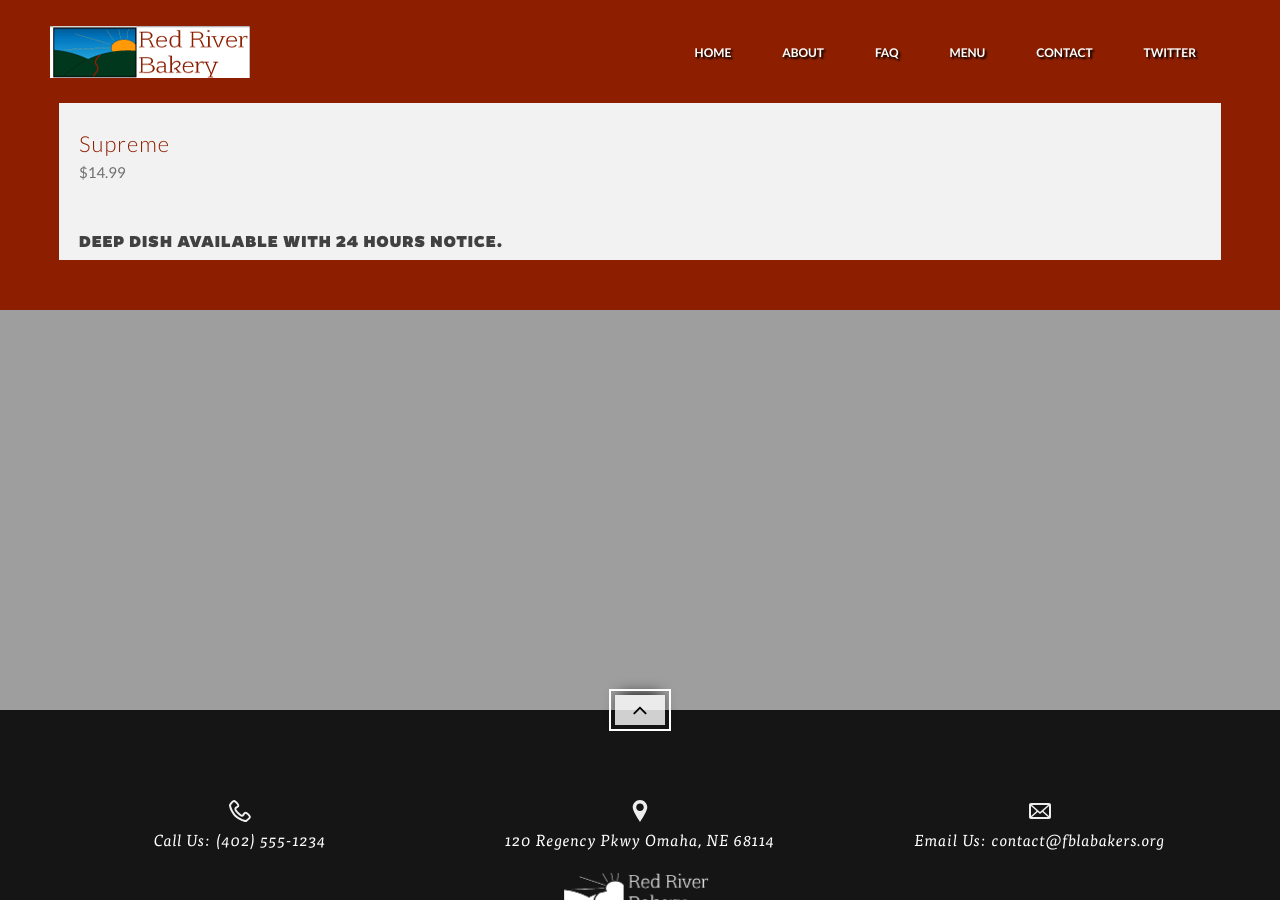
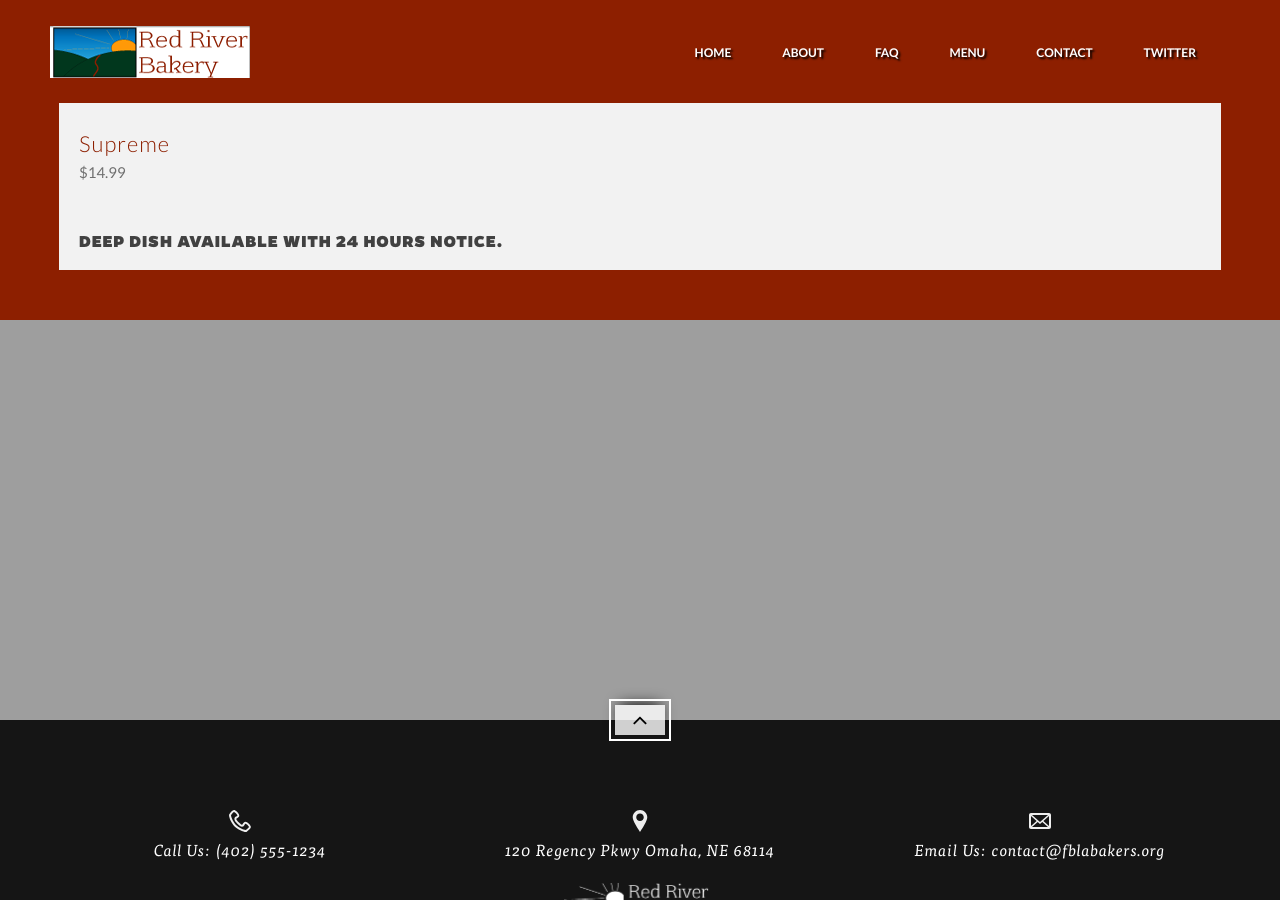
Before and after one commit to fblabake/fblabake.github.io, a Jekyll site: the page built from full_menu.html, in a window 1280 px wide and 900 px high, scrolled down 3158 px. Built offline with Jekyll 4.4.1, drawn with Linux system fonts in a browser that asks for light colours.

Commit message:
Padding?

```diff
--- a/full_menu.html
+++ b/full_menu.html
@@ -40,7 +40,7 @@ title: Red River Bakery
 <!-- RESTAURANT MENU SECTION=============================== -->
 
 <section style="padding-left: 10px; padding-top: 110px; background-color: #f2f2f2; width: 90%; margin-left: auto; margin-right: auto;" class="about" id="about">
-     <div style="margin-left: auto; margin-right: auto;" class="container">
+     <div style="width:100%;" class="container">
           <div class="sixteen columns" data-scroll-reveal="enter bottom move 100px over 0.5s after 0.1s">
                <h1>menu</h1>
           </div>
@@ -50,7 +50,7 @@ title: Red River Bakery
           </div>
      </div>
 
-     <div style="margin-left: auto; margin-right: auto;" class="about-top">
+     <div style="width:100%;" class="about-top">
           <div class="container">
                <div class="eight columns">
                     <h4>Bread</h4>
@@ -168,7 +168,7 @@ title: Red River Bakery
                     <p>$13.99</p><br><br>
                     <div style="padding-bottom: 0px;" class="biger-text-top">Supreme</div>
                     <p>$14.99</p><br><br>
-                    <h6 style="text-align:left;">Deep Dish available with 24 hours notice.</h6>
+                    <h6 style="text-align:left; padding-bottom: 10px;">Deep Dish available with 24 hours notice.</h6>
                </div>
                <div class="eight columns" data-scroll-reveal="enter bottom move 100px over 0.5s after 0.1s">
                     <h4>Pasta</h4>
```
